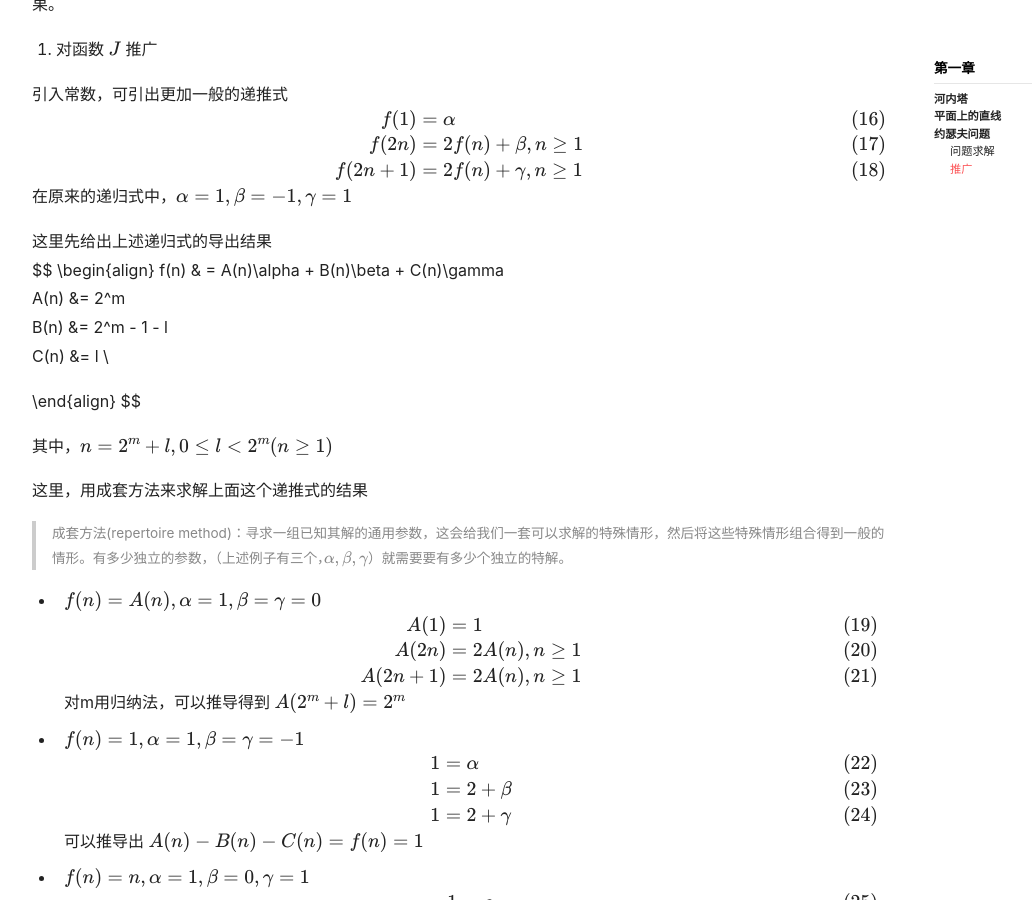
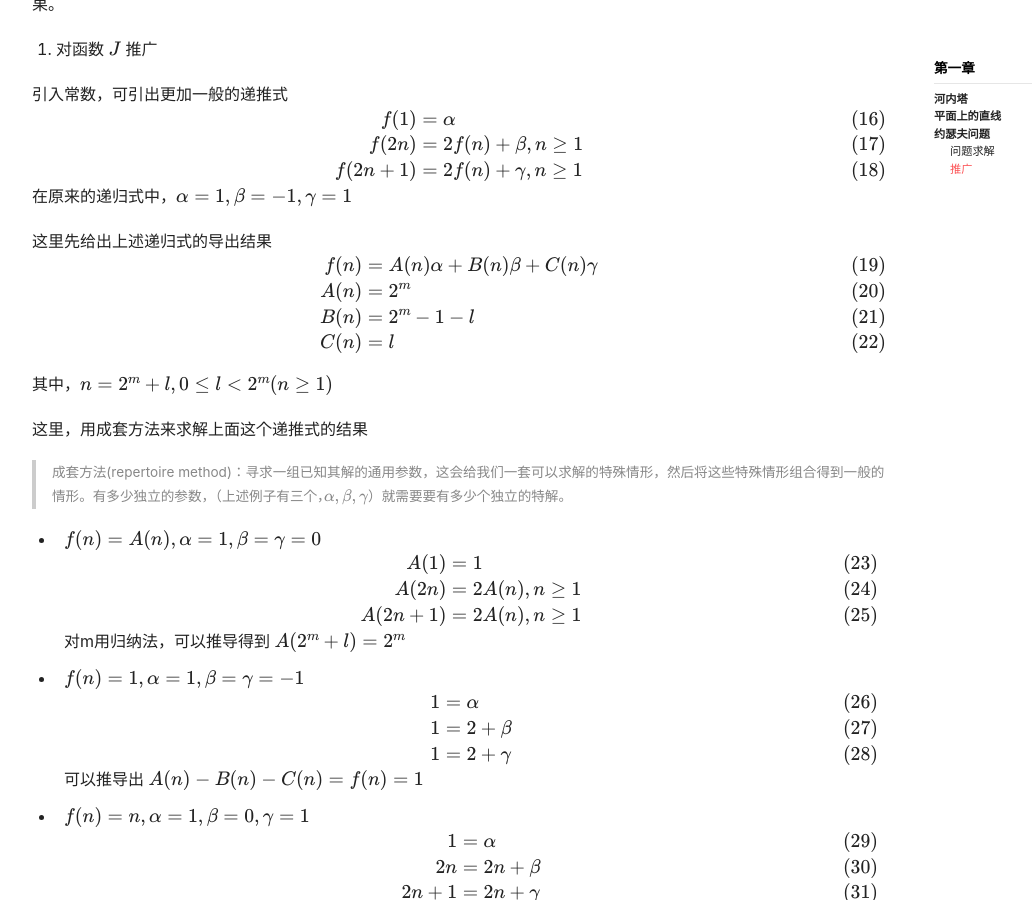
Before and after one commit to sureally/sureally.github.io, a Jekyll site: the page built from _posts/books/2020-05-10-《具体数学-计算机科学基础》阅读笔记.md, in a window 1280 px wide and 900 px high, scrolled down 2554 px. Shown: the whole window, without its empty margins (71-1103 px from the left). Built offline with Jekyll 4.4.1, drawn with Linux system fonts in a browser that asks for light colours; nearby versions of some CDN libraries; formulas are drawn with MathJax 3.

Commit message:
更新。Blog

```diff
--- a/_posts/books/2020-05-10-《具体数学-计算机科学基础》阅读笔记.md
+++ b/_posts/books/2020-05-10-《具体数学-计算机科学基础》阅读笔记.md
@@ -128,8 +128,7 @@ $$
 f(n) & = A(n)\alpha + B(n)\beta + C(n)\gamma \\
 A(n) &= 2^m \\
 B(n) &= 2^m - 1 - l \\
-C(n) &= l \\
-
+C(n) &= l
 \end{align}
 $$
 
```
